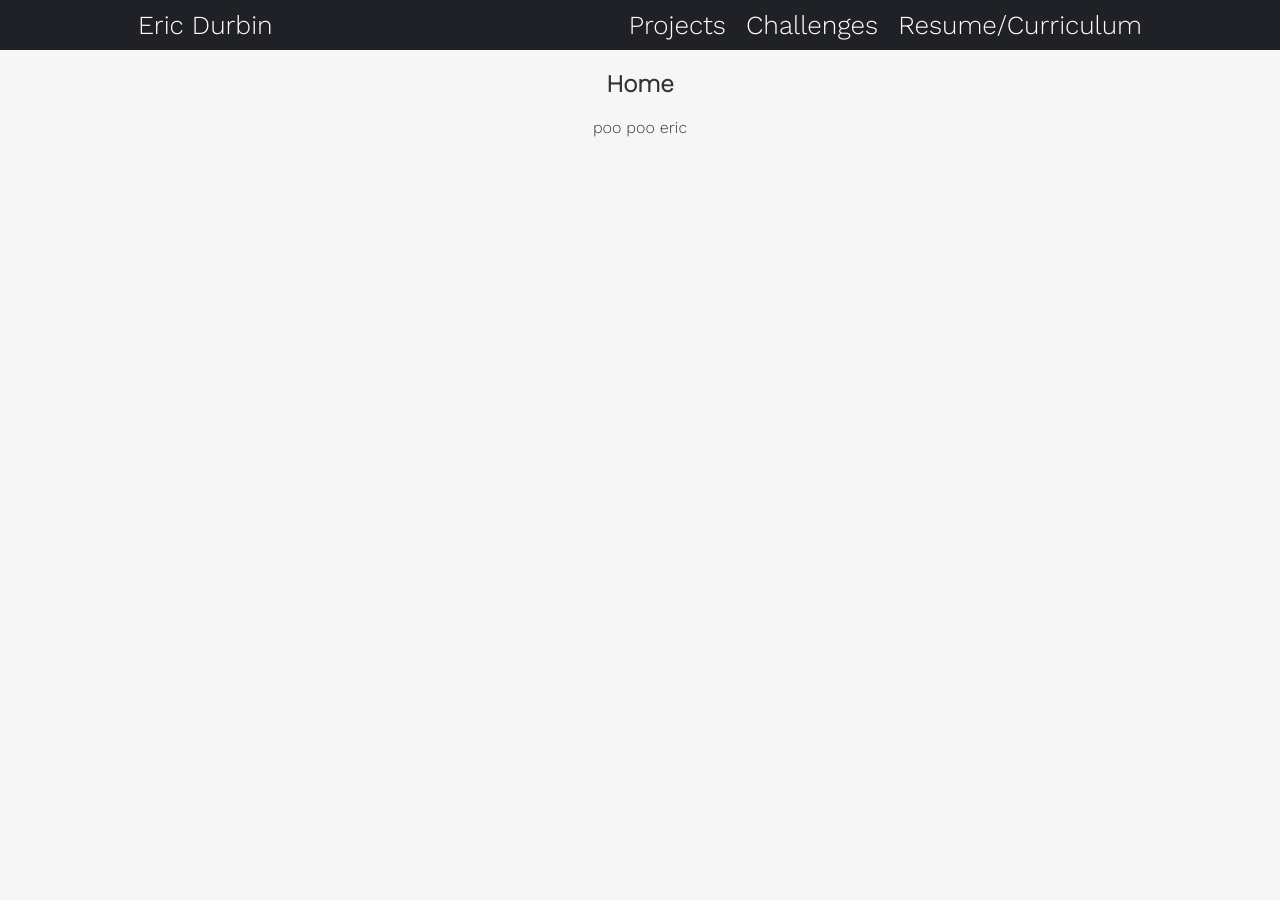
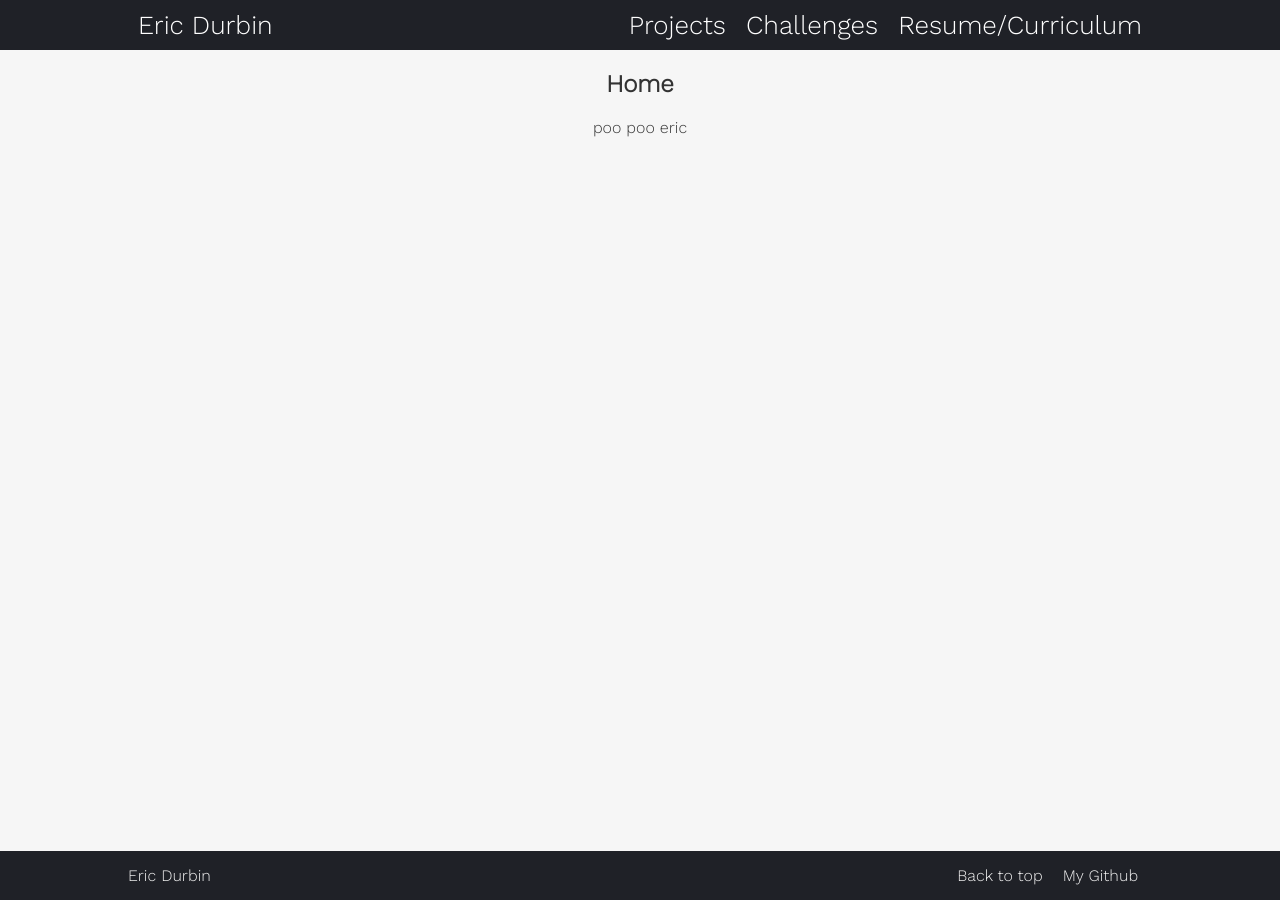
Before and after one commit to durbin3/website, a React (Create React App) app: page / in a window 1280 px wide. Before the commit the page ends 800 px from the top, so only its background shows below. Built offline with nearby package versions, Linux system fonts and the light colour scheme.

Commit message:
Added Footer

```diff
--- a/src/App.css
+++ b/src/App.css
@@ -1,7 +1,14 @@
 @import url('https://fonts.googleapis.com/css2?family=Work+Sans:wght@300&display=swap');
 
+html {
+  height: 100%;
+}
 body {
   font-family: "Work Sans";
+  height: 100%;
+}
+#root {
+  height: 100%;
 }
 .github:link, .github:visited {
   color: rgb(156, 4, 4);
@@ -27,8 +34,11 @@ body {
 
 .App {
   text-align: center;
+  position: relative;
+  padding-bottom: 100px;
+  min-height: 100%;
 }
-.link {
+.nav_link {
   text-decoration: none;
   color: white;
 }
@@ -135,13 +145,10 @@ img {
   padding: 10px;
 }
 .toc_c a {
-  color:rgb(156, 4, 4);
   margin: 2.5px;
   padding: 7px;
 }
-.toc_c a:hover {
-  text-decoration: underline;
-}
+
 .toc_item {
   display: flex;
 }
@@ -149,4 +156,47 @@ img {
   text-decoration: none;
 }
 
+.link {
+  color:rgb(156, 4, 4);
+  text-decoration: none;
+}
+.link:hover {
+  text-decoration: underline;
+}
 /**********************/
+
+
+.footer {
+    position: absolute;
+    left:0;
+    bottom:0;
+    width: 80%;
+    padding-left: 10%;
+    padding-right: 10%;
+
+    background-color: #1F2127;
+    display: flex;
+    flex-direction: row;
+    color:#f1f1f1;
+
+}
+
+.footer_github {
+  padding-top: 15px;
+  padding-bottom: 15px;
+  padding-left: 10px;
+  padding-right: 10px;
+  color: #f1f1f1;
+  text-decoration: none;
+}
+.footer_github:hover {
+  background-color: #464C5A;
+}
+
+.footer_text {
+  padding-top: 15px;
+  padding-bottom: 15px;
+  width: 80%;
+  margin-left: 0px;
+  text-align: left;
+}
--- a/src/App.js
+++ b/src/App.js
@@ -6,6 +6,8 @@ import {
   NavLink,
   HashRouter
 } from "react-router-dom";
+import {HashLink as Link} from 'react-router-hash-link';
+
 import Home from "./home"
 import Projects from "./projects"
 import Challenges from "./challenges"
@@ -13,12 +15,13 @@ import Resume from "./resume"
 function App() {
   return (
     <div className="App">
-    <header className="App-header">
+    <header className="App-header" id="top">
     </header>
       <HashRouter>
         <NavBar />
         <Content />
       </HashRouter>
+      <Footer></Footer>
     </div>
   );
 }
@@ -56,7 +59,7 @@ class NavBar extends React.Component {
     var listItems = items.map((x) => this.renderList(x.url,x.name));
     return(
       <ul className="NavBar">
-        <li className="Name"><NavLink className="link" to="/">Eric Durbin</NavLink></li>
+        <li className="Name"><NavLink className="nav_link" to="/">Eric Durbin</NavLink></li>
         {listItems}
       </ul>
     );
@@ -67,8 +70,46 @@ class NavBar extends React.Component {
 class NavItem extends React.Component {
   render() {
     return(
-      <li className="NavItem"><NavLink className="link" to={this.props.url}>{this.props.name}</NavLink></li>
+      <li className="NavItem"><NavLink className="nav_link" to={this.props.url}>{this.props.name}</NavLink></li>
+    );
+  }
+}
+
+class TOC extends React.Component {
+  render() {
+    return(
+      <div className="toc">
+        <p className="toc_title">Table of Contents</p>
+        <div className="toc_c">
+          {this.props.children}
+        </div>
+      </div>
+    );
+  }
+}
+
+const TOC_item = (props) => {
+  return (
+    <div className="toc_item">
+      <Link smooth className={props.className + " link"} to={props.href}>{props.children}</Link>
+    </div>
+  );
+}
+
+
+class Footer extends React.Component {
+  render() {
+    return (
+      <div className="footer">
+        <div class="footer_text">Eric Durbin</div>
+        <HashRouter>
+          <Link smooth className="footer_github" to="#top">Back to top</Link>
+
+        </HashRouter>
+        <a href="https://github.com/durbin3" className="footer_github">My Github</a>
+      </div>
     );
   }
 }
 export default App;
+export { TOC, TOC_item };
--- a/src/projects.js
+++ b/src/projects.js
@@ -1,7 +1,8 @@
 import React, { Component } from "react";
 import 'react-slideshow-image/dist/styles.css'
 import { Slide } from 'react-slideshow-image';
-import {HashLink as Link} from 'react-router-hash-link';
+import { TOC, TOC_item } from "./App"
+
 import midi_1 from "./static/images/midi_1.PNG"
 import midi_2 from "./static/images/midi_2.PNG"
 import midi_3 from "./static/images/midi_3.PNG"
@@ -11,6 +12,7 @@ import synergi_3 from "./static/images/projects.PNG"
 import synergi_4 from "./static/images/github.PNG"
 import synergi_5 from "./static/images/create_new.png"
 import synergi_6 from "./static/images/editor.PNG"
+
 class Projects extends Component {
   render() {
     return (
@@ -165,24 +167,5 @@ const Project = (props) => {
   );
 }
 
-class TOC extends Component {
-  render() {
-    return(
-      <div className="toc">
-        <p className="toc_title">Table of Contents</p>
-        <div className="toc_c">
-          {this.props.children}
-        </div>
-      </div>
-    );
-  }
-}
 
-const TOC_item = (props) => {
-  return (
-    <div className="toc_item">
-      <Link smooth className={props.className} to={props.href}>{props.children}</Link>
-    </div>
-  );
-}
 export default Projects;
```
